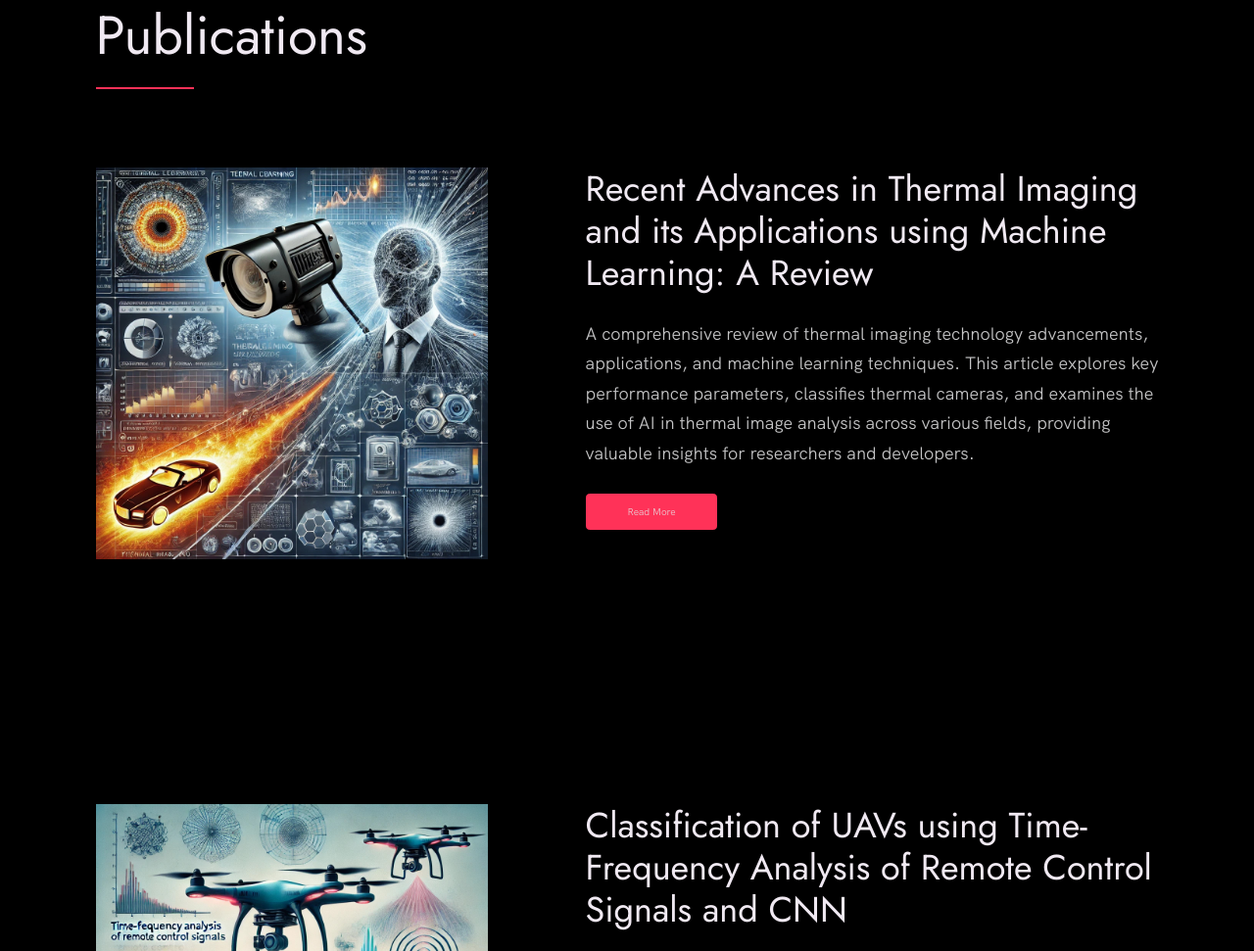
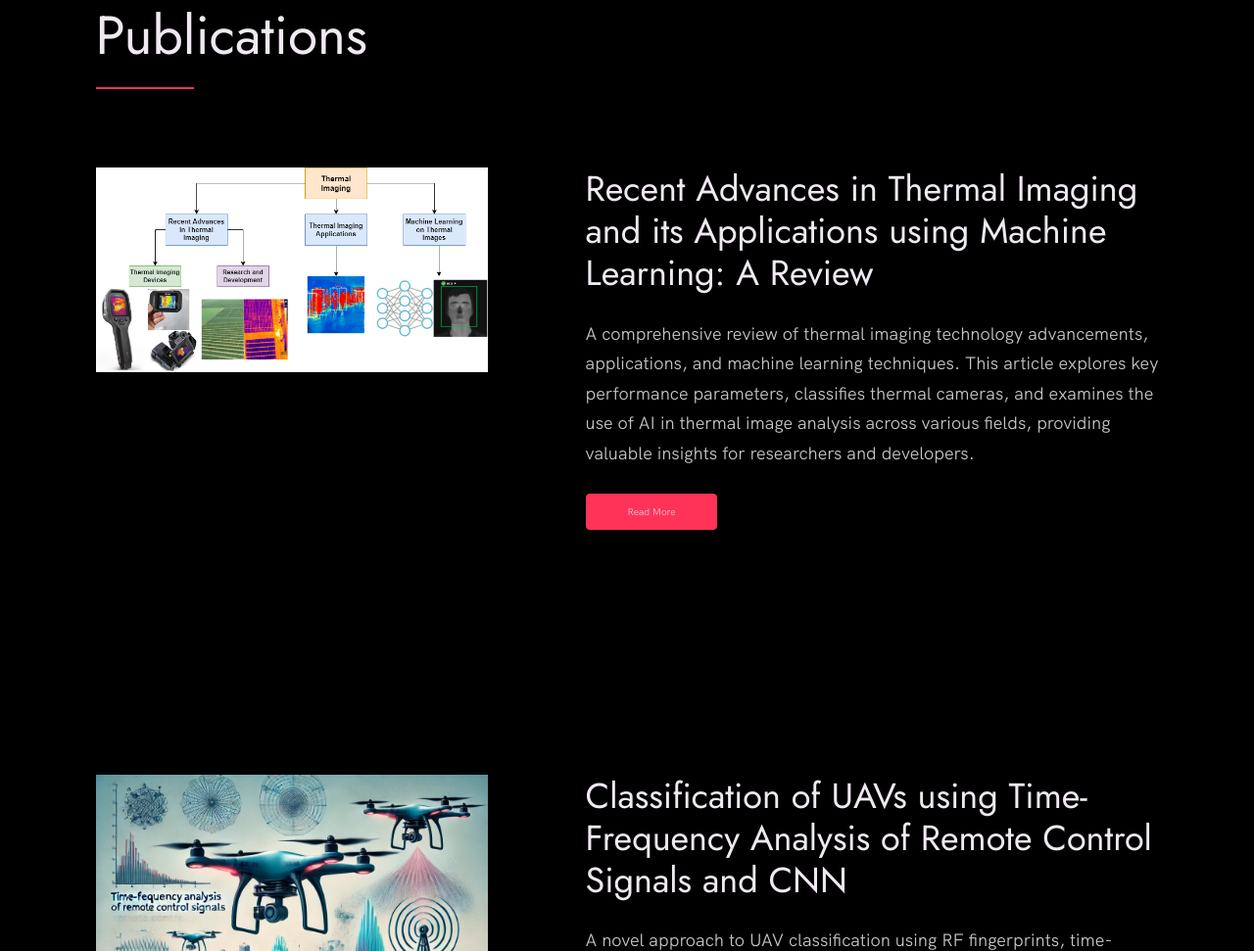
Before and after one commit to BaluHarshavardan99/my-portfolio, a plain HTML site: page index.html in a window 1280 px wide. Shown: the part 3026-3997 px from the top of the page at 98% size. Drawn offline with nearby package versions, Linux system fonts and the light colour scheme.

Commit message:
Update index.html

```diff
--- a/index.html
+++ b/index.html
@@ -176,7 +176,7 @@
         <div class="publications__list">
           <!-- List your publications here -->
           <div class="publication__item" style="margin-bottom: 25rem; display: flex; align-items: flex-start">
-            <img src="./images/thermal-imaging.jpg" alt="Thermal Imaging" style="width: 400px; height: auto; margin-right: 100px;">
+            <img src="./images/thermal_paper.png" alt="Thermal Imaging" style="width: 400px; height: auto; margin-right: 100px;">
             <div class="publication__text">
               <h3>Recent Advances in Thermal Imaging and its Applications using Machine Learning: A Review</h3>
               <p>
```
